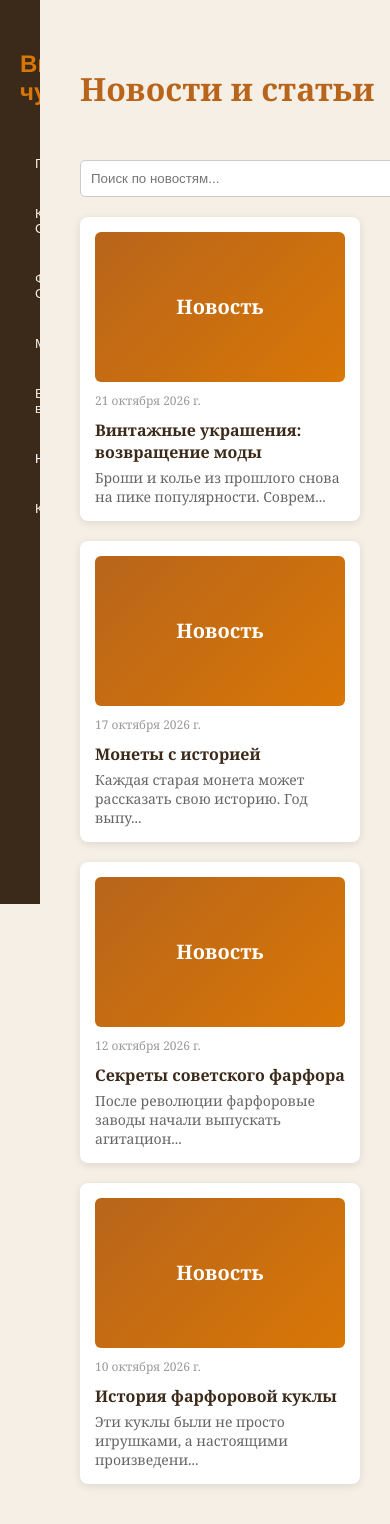
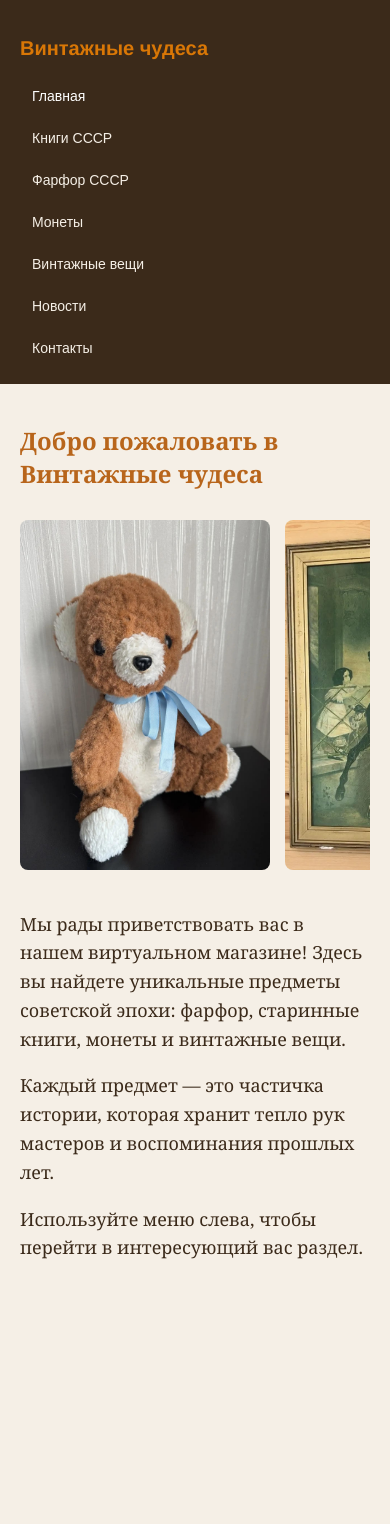
Before and after one commit to yero-codes/vintage-react, a React (Vite) app: page / in a window 390 px wide. Shown: the top 1524 px of the page. After the commit the page ends 1300 px from the top, so only its background shows below. Built offline with nearby package versions, Linux system fonts and the light colour scheme.

Commit message:
Добавила Главную страницу, адаптив и проверила работу

```diff
--- a/src/App.jsx
+++ b/src/App.jsx
@@ -6,10 +6,11 @@ import BooksPage from './components/BooksPage';
 import FarforPage from './components/FarforPage';
 import MoneyPage from './components/MoneyPage';
 import VintagePage from './components/VintagePage';
+import HomePage from './components/HomePage';
 
 function App() {
   // НОВОЕ: Состояние текущей страницы (по умолчанию 'news')
-  const [currentPage, setCurrentPage] = useState('news');
+  const [currentPage, setCurrentPage] = useState('home');
 
   const [newsData, setNewsData] = useState([]);
   const [searchTerm, setSearchTerm] = useState('');
@@ -91,7 +92,7 @@ function App() {
     if (currentPage === 'contacts') return <ContactForm />;
 
     // Главная страница
-    return <h2>Добро пожаловать в Винтажные чудеса!</h2>;
+      return <HomePage />;
   };
 
   return (
--- a/src/components/HomePage.jsx
+++ b/src/components/HomePage.jsx
@@ -0,0 +1,40 @@
+function HomePage() {
+  const bannerImages = ['beerussr.jpg', 'kartina.jpg', 'kukla.jpg', 'patefon.jpg'];
+
+  return (
+    <div>
+      <header>
+        <h2>Добро пожаловать в Винтажные чудеса</h2>
+      </header>
+
+      {/* Лента с картинками */}
+      <div style={{ display: 'flex', gap: '15px', overflowX: 'auto', marginBottom: '30px', paddingBottom: '10px' }}>
+        {bannerImages.map((img, index) => (
+          <img
+            key={index}
+            src={`${import.meta.env.BASE_URL}images/${img}`}
+            alt="Винтаж"
+            style={{ width: '250px', height: '350px', objectFit: 'cover', borderRadius: '8px', flexShrink: 0 }}
+          />
+        ))}
+      </div>
+
+      <div style={{ maxWidth: '800px', lineHeight: '1.6', fontSize: '18px' }}>
+        <p>
+          Мы рады приветствовать вас в нашем виртуальном магазине!
+          Здесь вы найдете уникальные предметы советской эпохи:
+          фарфор, старинные книги, монеты и винтажные вещи.
+        </p>
+        <p>
+          Каждый предмет — это частичка истории, которая хранит тепло
+          рук мастеров и воспоминания прошлых лет.
+        </p>
+        <p>
+          Используйте меню слева, чтобы перейти в интересующий вас раздел.
+        </p>
+      </div>
+    </div>
+  );
+}
+
+export default HomePage;
--- a/src/index.css
+++ b/src/index.css
@@ -179,3 +179,41 @@ body {
 .card:hover .card-figure figcaption {
   opacity: 1;
 }
+
+/* ===== Адаптив для телефонов и планшетов ===== */
+@media (max-width: 768px) {
+  .container {
+    flex-direction: column;
+  }
+
+  .sidebar {
+    width: 100%;
+    height: auto;
+    position: static;
+    padding: 20px;
+  }
+
+  .logo {
+    font-size: 20px;
+    margin-bottom: 20px;
+  }
+
+  .menu {
+    flex-direction: row;
+    flex-wrap: wrap;
+    gap: 10px;
+  }
+
+  .menu-item {
+    padding: 8px 12px;
+    font-size: 14px;
+  }
+
+  .content {
+    padding: 20px;
+  }
+
+  .content h2 {
+    font-size: 24px;
+  }
+}
```
